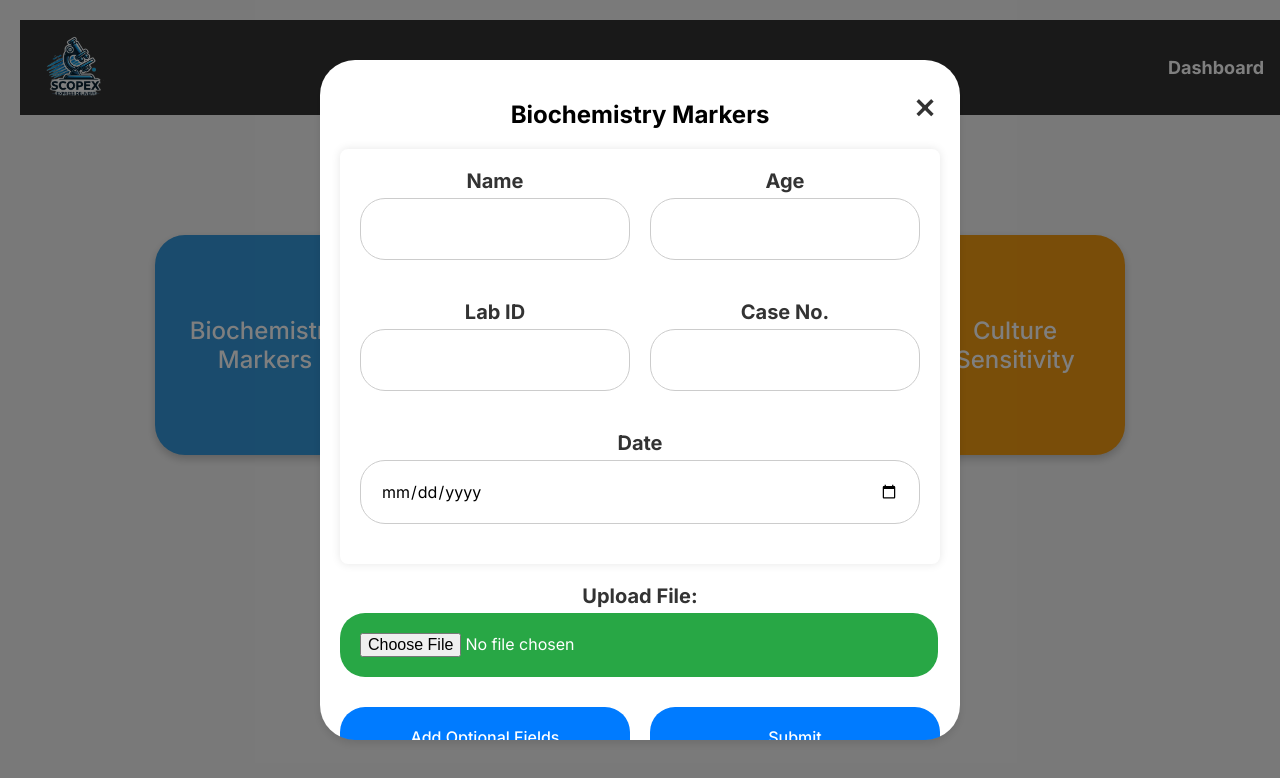
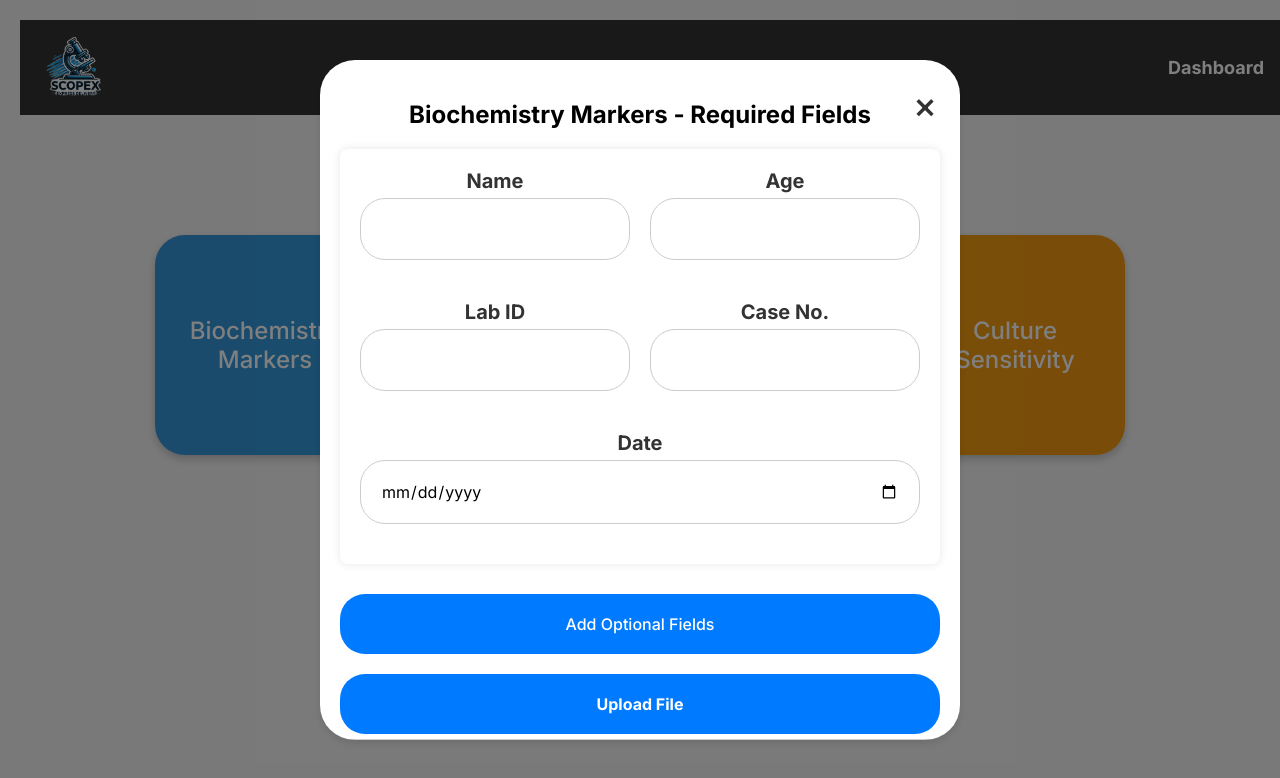
Before and after one commit to mlbrainlab/scopex, a React (Create React App) app: page / in a window 1280 px wide. Both pictures are taken after a click on the button "Biochemistry Markers". Shown: the top 778 px of the page. Built offline with nearby package versions, Linux system fonts and the light colour scheme.

Commit message:
logic: Move optional fields to a new popup window

```diff
--- a/src/components/MainPage.css
+++ b/src/components/MainPage.css
@@ -82,7 +82,6 @@ h1 {
     scrollbar-color: #888 transparent;
 }
 
-
 /* Popup Actions */
 .popup-actions {
     display: flex;
@@ -119,7 +118,7 @@ h1 {
     margin-bottom: 20px;
 }
 
-.upload-btn {
+.submit-btn {
     padding: 20px 20px;
     font-size: 16px;
     border-radius: 25px;
@@ -128,11 +127,7 @@ h1 {
     color: white;
     cursor: pointer;
     transition: background-color 0.3s ease;
-    width: 93%; /* Full width */
-}
-
-.upload-btn:hover {
-    background-color: #218838;
+    width: 100%; /* Full width */
 }
 
 .form-actions {
@@ -141,7 +136,7 @@ h1 {
     margin-top: 20px; /* Space between the buttons */
 }
 
-.optional-btn, .submit-btn {
+.optional-btn, .upload-btn  {
     padding: 20px 20px;
     font-size: 16px;
     border-radius: 25px;
@@ -150,10 +145,14 @@ h1 {
     color: white;
     cursor: pointer;
     transition: background-color 0.3s ease;
-    width: calc(50% - 10px); /* Each button takes half the width */
+    /*width: calc(50% - 10px); /* Each button takes half the width */
 }
 
-.optional-btn:hover, .submit-btn:hover {
+.submit-btn:hover {
+    background-color: #218838;
+}
+
+.optional-btn:hover, .upload-btn:hover {
     background-color: #0056b3;
 }
 
@@ -162,6 +161,31 @@ h1 {
     width: 8px;
     height: 8px;
     opacity: 0; /* Initially hidden */
+}
+
+.back-btn {
+    background: none;
+    border: none;
+    font-size: 36px;
+    color: #333;
+    cursor: pointer;
+    display: flex;
+    align-items: center;
+    margin-bottom: 20px;
+    position: absolute;
+    top: 10px;
+    left: 10px;
+    width: 50px;
+    height: 50px;
+    border-radius: 50%; /* Make it circular */
+
+    justify-content: center;
+    align-items: center;
+    transition: background-color 0.3s ease;
+}
+
+.back-btn:hover {
+    color: lightgray;
 }
 
 /* WebKit Browsers: Show scrollbar on hover */
--- a/src/components/MainPage.js
+++ b/src/components/MainPage.js
@@ -178,20 +178,34 @@ const templates = [
 
 function MainPage() {
   const [selectedTemplate, setSelectedTemplate] = useState(null);
-  const [showOptionalFields, setShowOptionalFields] = useState(false);
+  const [viewOptionalFields, setViewOptionalFields] = useState(false);
+  const [viewRequiredFields, setViewRequiredFields] = useState(true);
+
+  const [fileName, setFileName] = useState("No File Chosen");
+
+  const handleFileChange = (e) => {
+      setFileName(e.target.files[0] ? e.target.files[0].name : "No File Chosen");
+  };
 
   const handleButtonClick = (template) => {
       setSelectedTemplate(template);
-      setShowOptionalFields(false); // Reset optional fields when selecting a new template
+      setViewOptionalFields(false);
+      setViewRequiredFields(true); // Start with the required fields
   };
 
-  const handleAddOptionalFields = () => {
-      setShowOptionalFields(true);
+  const handleViewOptionalFields = () => {
+      setViewOptionalFields(true); // Show optional fields
+      setViewRequiredFields(false);
+  };
+
+  const handleGoBack = () => {
+      setViewOptionalFields(false);
+      setViewRequiredFields(true); // Go back to required fields
   };
 
   const handleClosePopup = () => {
       setSelectedTemplate(null);
-      setShowOptionalFields(false); // Reset optional fields when closing the popup
+      setViewOptionalFields(false); // Reset everything when closing the popup
   };
 
   // useEffect Hook to handle "Esc" key to close the popup
@@ -230,27 +244,48 @@ function MainPage() {
           <div className="popup-overlay">
               <div className="popup-content">
                   <button className="close-popup" onClick={handleClosePopup}>×</button>
-                  <h2>{selectedTemplate.name}</h2>
 
-                  {/* Form Section */}
-                  <TemplateForm template={selectedTemplate} showOptionalFields={showOptionalFields} />
+                  {/* Conditional Rendering based on the current view */}
+                  {!viewOptionalFields ? (
+                      <div>
+                          <h2>{selectedTemplate.name} - Required Fields</h2>
+                          <TemplateForm template={selectedTemplate} showOptionalFields={false} showRequiredFields={true} />
+                          <button onClick={handleViewOptionalFields} className="optional-btn">
+                              Add Optional Fields
+                          </button>
+                      </div>
+                  ) : (
+                      <div>
+                          <button className="back-btn" onClick={handleGoBack}>
+                              ←
+                          </button>
+                          <h2>{selectedTemplate.name} - Optional Fields</h2>
+                          <TemplateForm template={selectedTemplate} showOptionalFields={true} showRequiredFields={false}/>
+                      </div>
+                  )}
 
-                  {/* Upload Button Row */}
+                  {/* Custom File Upload */}
                   <div className="form-group full-width-upload">
-                      <label htmlFor="file-upload">Upload File:</label>
-                      <input type="file" id="file-upload" name="file-upload" className="upload-btn" />
+                      <label htmlFor="file-upload" className="upload-btn">
+                          Upload File
+                      </label>
+                      <input
+                          type="file"
+                          id="file-upload"
+                          name="file-upload"
+                          className="file-input"
+                          onChange={handleFileChange}
+                      />
+                      <span className="file-name">{fileName}</span>
                   </div>
 
-                  {/* Optional Fields and Submit Buttons */}
+                  {/* Submit Button */}
                   <div className="form-actions">
-                      {!showOptionalFields && (
-                          <button onClick={handleAddOptionalFields} className="optional-btn">Add Optional Fields</button>
-                      )}
                       <button type="submit" className="submit-btn">Submit</button>
                   </div>
               </div>
           </div>
-      )}
+          )}
       </div>
   );
 }
--- a/src/components/TemplateForm.js
+++ b/src/components/TemplateForm.js
@@ -1,10 +1,10 @@
-import React from 'react';
+import React, { useState } from 'react';
 
-function TemplateForm({ template, showOptionalFields }) {
+function TemplateForm({ template, showOptionalFields, showRequiredFields }) {
     return (
         <form className="form-container">
             {/* Render required fields */}
-            {template.requiredFields.map((field, index) => (
+            {showRequiredFields && template.requiredFields.map((field, index) => (
                 <div className="form-group" key={index}>
                     <label htmlFor={field.label}>{field.label}</label>
                     <input
@@ -16,7 +16,6 @@ function TemplateForm({ template, showOptionalFields }) {
                 </div>
             ))}
 
-            {/* Conditionally render optional fields */}
             {showOptionalFields && template.optionalFields.map((field, index) => (
                 <div className="form-group" key={index}>
                     <label htmlFor={field.label}>{field.label}</label>
```
